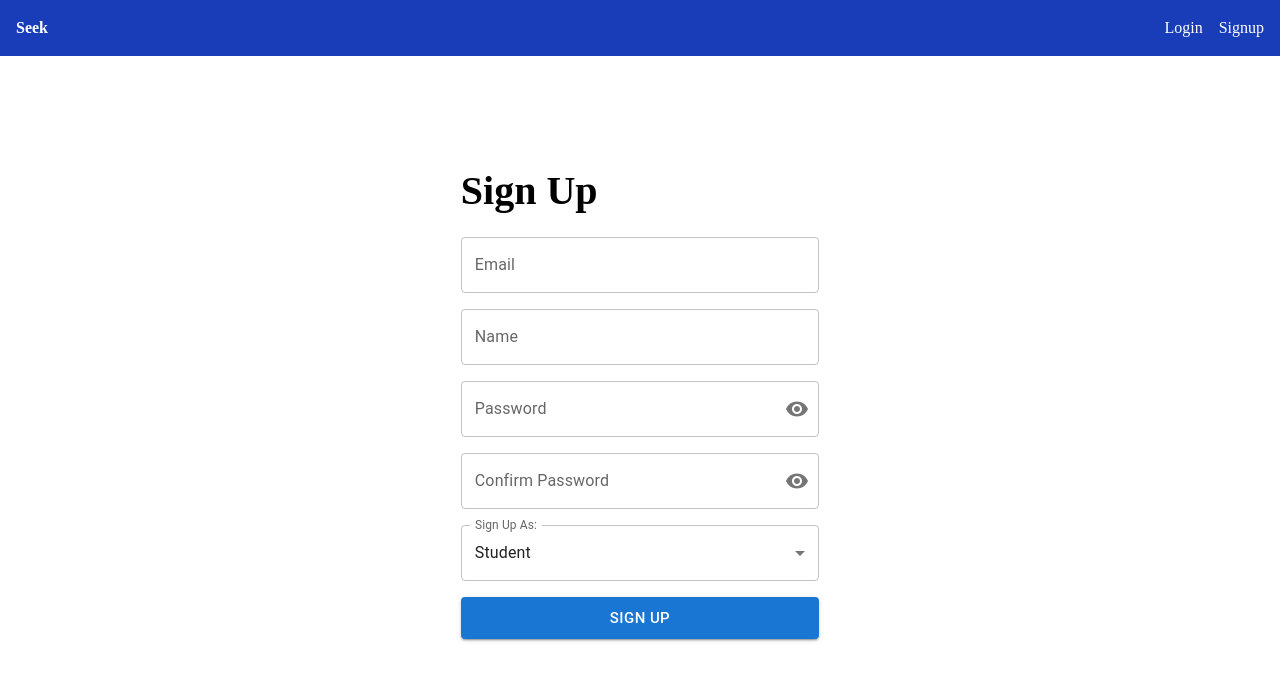
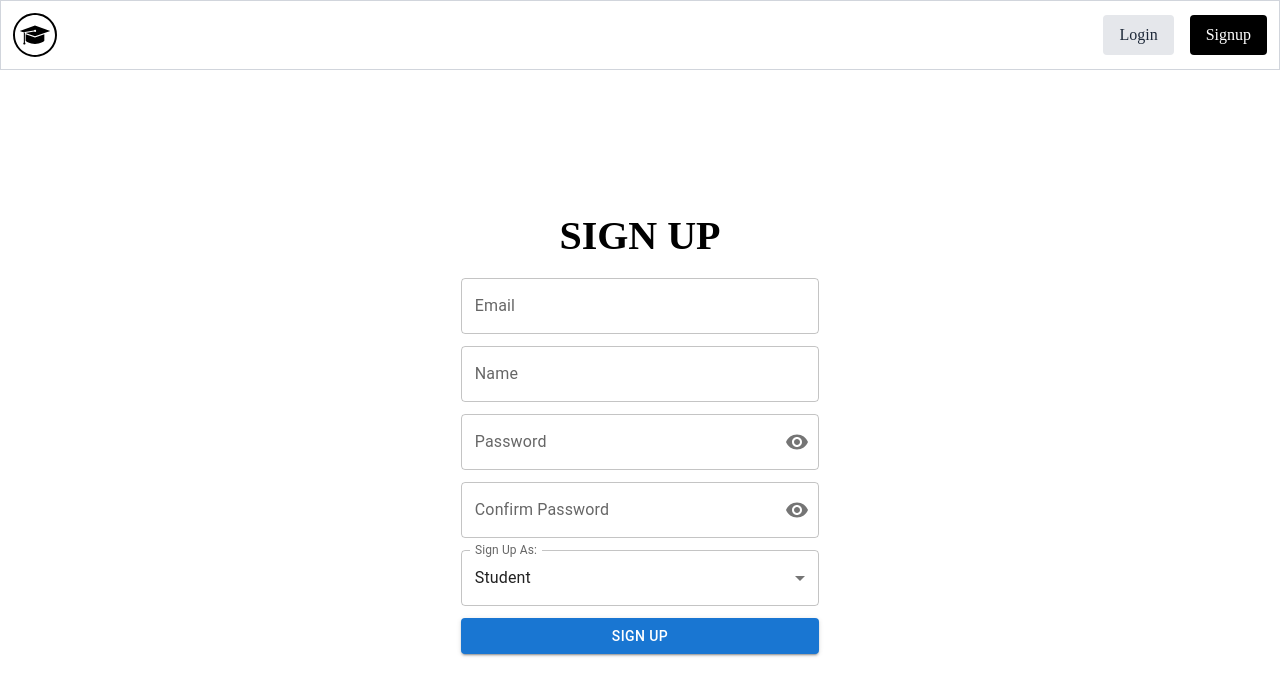
Before and after one commit to kartikey1188/Cognibot, a React (Vite) app in the folder frontend/: page /signup in a window 1280 px wide. Shown: the top 696 px of the page. Built offline with nearby package versions, Linux system fonts and the light colour scheme; a web font is replaced by a local one.

Commit message:
ui change and use object for input states

```diff
--- a/frontend/src/App.jsx
+++ b/frontend/src/App.jsx
@@ -7,6 +7,7 @@ import { useEffect } from 'react';
 import {useDispatch } from 'react-redux';
 import { Navbar } from './components/Navbar';
 import { setError } from './redux/slice/authSlice';
+import Layout from './Layout';
 
 function AppContent() {
   const dispatch = useDispatch();
@@ -17,8 +18,8 @@ function AppContent() {
 
   return (
     <>
-      <Navbar />
       <Routes>
+        <Route path="/" element={<Layout/>}>
           <Route path="/login" element={<Login />} />
           <Route path="/signup" element={<Signup />} />
 
@@ -48,6 +49,7 @@ function AppContent() {
               </PrivateRoute>
             }
           /> */}
+        </Route>
       </Routes>
     </>
   );
--- /dev/null
+++ b/frontend/src/Layout.jsx
@@ -0,0 +1,16 @@
+import { Outlet, Link } from "react-router-dom";
+import { Navbar } from "./components/Navbar";
+const Layout = () => {
+  return (
+    <div>
+      <Navbar></Navbar>
+
+      {/* Content will be rendered here */}
+      <main>
+        <Outlet />
+      </main>
+    </div>
+  );
+};
+
+export default Layout;
--- a/frontend/src/components/AuthForm.jsx
+++ b/frontend/src/components/AuthForm.jsx
@@ -1,16 +1,18 @@
 import { FormControl, TextField, InputAdornment, IconButton, InputLabel, OutlinedInput, Button, MenuItem } from "@mui/material";
 import { VisibilityOff, Visibility } from "@mui/icons-material";
 import { useSelector } from "react-redux";
+
 
 function AuthForm({ title, fields, buttonText, onSubmit}) {
   const error = useSelector((state) => state.auth.error);
   const loading = useSelector((state) => state.auth.loading);
 
+
   return (
-    <section className="auth-section min-h-screen flex justify-center items-center">
-      <form className="flex flex-col gap-[1em]">
-      { error && (<div className="error-div border border-red-800 rounded p-4 text-red-500 bg-red-200">{error}</div>) }
-        <h1 className="font-bold text-[2.5rem]">{title}</h1>
+    <section className="auth-section min-h-screen p-5 pt-20 flex justify-center items-center">
+      <form className="flex flex-col gap-[0.75em]">
+      { error && (<div className="error-div border border-red-800 lg:text-[0.8rem] text-[0.75rem] rounded p-[1em] text-red-500 bg-red-200">{error}</div>) }
+        <h1 className="font-bold md:text-[2.5rem] text-[1.75rem] text-center">{title}</h1>
         {fields.map((field, index) => (
           <FormControl key={index} fullWidth>
             {field.type === "password" ? (
@@ -28,7 +30,8 @@ function AuthForm({ title, fields, buttonText, onSubmit}) {
             )}
           </FormControl>
         ))}
-        <Button variant="contained" size="large" onClick={onSubmit}>
+
+        <Button variant="contained" onClick={onSubmit}>
           {buttonText}
         </Button>
       </form>
@@ -36,7 +39,7 @@ function AuthForm({ title, fields, buttonText, onSubmit}) {
   );
 }
 
-function PasswordField({ label, showPassword, togglePassword, onChange }) {
+function PasswordField({ label, showPassword, togglePassword, onChange,name }) {
   return (
     <FormControl fullWidth variant="outlined">
       <InputLabel>{label}</InputLabel>
@@ -44,6 +47,8 @@ function PasswordField({ label, showPassword, togglePassword, onChange }) {
         required
         type={showPassword ? "text" : "password"}
         onChange={onChange}
+        name={name}
+        id={name}
         endAdornment={
           <InputAdornment position="end">
             <IconButton onClick={togglePassword} edge="end">
--- a/frontend/src/components/Navbar.jsx
+++ b/frontend/src/components/Navbar.jsx
@@ -40,17 +40,17 @@ export const Navbar = () => {
   };
   };
   return (
-    <nav className="bg-blue-800 p-4 fixed w-full top-0">
+    <nav className="p-3 fixed w-full bg-white top-0 border border-b border-gray-300 z-10">
       <div className="container mx-auto flex justify-between items-center">
-        <Link to="/" className="text-white font-bold">
-          Seek
+        <Link to="/" className="bg-black rounded-full border border-2">
+          <img src="/graduation-cap-circular-button-svgrepo-com.svg" width="40px" alt="" />
         </Link>
 
         <div className="flex gap-4">
           {!user ? (
             <>
-              <Link to="/login" className="text-white">Login</Link>
-              <Link to="/signup" className="text-white">Signup</Link>
+              <Link to="/login" className="text-gray-800 bg-gray-200 px-[1em] py-[0.5em] rounded">Login</Link>
+              <Link to="/signup" className="text-white  bg-black px-[1em] py-[0.5em] rounded">Signup</Link>
             </>
           ) : (
             <>
--- a/frontend/src/index.css
+++ b/frontend/src/index.css
@@ -58,6 +58,10 @@
 }
 
 
+/* :root{
+
+} */
+
 body {
   /* background-color: black; */
   /* display : flex;
@@ -66,9 +70,31 @@ body {
   align-items: center; */
   font-family: "Funnel Display", serif;
   font-optical-sizing: auto;
+  /* background-color: var(--foreground); */
+}
+
+.auth-section > form {
+  width : min(100%, max(28vw, 300px));
+  min-width : 210px
+}
+
+
+/* Debugging CSS - Remove before production */
+/* *{
+  border:1px solid red;
+} */
+
+::-webkit-scrollbar {
+  width: 12px;
+  background-color: #000000;
+  padding : 2px
+}
+
+::-webkit-scrollbar-thumb {
+  background-color: rgb(100, 99, 99);
 
 }
 
-.auth-section > form {
-  width : min(100%, max(28vw, 300px))
+::-webkit-scrollbar-thumb:hover {
+  background-color: rgb(129, 128, 128);
 }
--- a/frontend/src/pages/Auth/Login.jsx
+++ b/frontend/src/pages/Auth/Login.jsx
@@ -9,16 +9,26 @@ import { setError } from "../../redux/slice/authSlice";
 function Login() {
   const [showPassword, setShowPassword] = useState(false);
   const togglePassword = () => setShowPassword((prev) => !prev);
-  const [email, setEmail] = useState("");
   const dispatch = useDispatch();
   const navigate = useNavigate();
   const user = useSelector((state) => state.auth.user);
-  const [password, setPassword] = useState("");
+
+  const [formData, setformData] = useState({
+    email: "",
+    password: "",
+  })
+
+  const handleChange = (e)=>{
+    setformData(formData => ({
+      ...formData,
+      [e.target.name]: e.target.value
+    }))
+  }
 
 
   const fields = [
-    { label: "Email", type: "email", onChange: (e) => setEmail(e.target.value) },
-    { label: "Password", type: "password", showPassword, togglePassword, onChange: (e) => setPassword(e.target.value) }
+    { label: "Email", type: "email", name:"email", onChange: handleChange },
+    { label: "Password", type: "password", showPassword, name:"password",onChange: handleChange, togglePassword }
   ];
 
 
@@ -44,16 +54,17 @@ function Login() {
 
   const handleLogin = async (e) => {
     e.preventDefault();
-    if (!email || !password) {
+    console.log(formData)
+    if (!formData.email || !formData.password) {
       dispatch(setError("Oops! Don't forget to fill in all the fields."));
       return;
     }
-    dispatch(loginUser({ email, password }));
+    dispatch(loginUser( formData ));
   };
 
   return (
     <>
-      <AuthForm title="Log In" fields={fields} buttonText="Log In" onSubmit={handleLogin} />
+      <AuthForm title="LOG IN" fields={fields} buttonText="LOG IN" onSubmit={handleLogin} />
     </>
 );
 }
--- a/frontend/src/pages/Auth/Signup.jsx
+++ b/frontend/src/pages/Auth/Signup.jsx
@@ -10,12 +10,20 @@ function Signup() {
   const [showConfirmPassword, setShowConfirmPassword] = useState(false);
   const togglePassword = () => setShowPassword((prev) => !prev);
   const toggleConfirmPassword = () => setShowConfirmPassword((pre) => !pre);
-  const [name, setName] = useState("")
-  const [password, setPassword] = useState("")
-  const [confirm_password, setConfirmPassword] = useState("")
-  const [email, setEmail] = useState("")
-  const [role, setRole] = useState("student")
+  const [formData, setformData] = useState({
+    email: "",
+    password: "",
+    confirm_password: "",
+    name: "",
+    role: "student"
+  })
 
+  const handleChange = (e)=>{
+    setformData(formData => ({
+      ...formData,
+      [e.target.name]: e.target.value
+    }))
+  }
 
   const dispatch = useDispatch()
   const navigate = useNavigate()
@@ -25,11 +33,11 @@ function Signup() {
   ];
 
   const fields = [
-    { label: "Email", type: "email", defaultValue: "", onChange : (e) => setEmail(e.target.value) },
-    { label: "Name", type: "text", defaultValue: "", onChange : (e) => setName(e.target.value) },
-    { label: "Password", type: "password", showPassword: showPassword, togglePassword:togglePassword, onChange : (e) => setPassword(e.target.value) },
-    { label: "Confirm Password", type: "password", showPassword: showConfirmPassword,togglePassword: toggleConfirmPassword, onChange : (e) => setConfirmPassword(e.target.value) },
-    { label: "Sign Up As:", type: "select", options: IamA, defaultValue: "student", onChange : (e)=>setRole(e.target.value) }
+    { label: "Email",  name : "email",type: "email", defaultValue: "", onChange : handleChange },
+    { label: "Name", name : "name",type: "text", defaultValue: "", onChange : handleChange},
+    { label: "Password", name : "password", type: "password", showPassword: showPassword, togglePassword:togglePassword, onChange : handleChange },
+    { label: "Confirm Password", name : "confirm_password",type: "password", showPassword: showConfirmPassword,togglePassword: toggleConfirmPassword, onChange : handleChange },
+    { label: "Sign Up As:", type: "select", name : "role", options: IamA, defaultValue: "student", onChange : handleChange  }
   ];
 
 
@@ -37,12 +45,12 @@ function Signup() {
     e.preventDefault();
     dispatch(setError(""))
     // console.log(email)
-    if (!email || !password || !name || !confirm_password) {
+    if (!formData.email || !formData.password || !formData.confirm_password || !formData.name) {
       dispatch(setError("Oops! Don't forget to fill in all the fields."));
       return;
     }
     try {
-      await axiosInstance.post("/register", {name, email, password, confirm_password, role});
+      await axiosInstance.post("/register", formData);
       navigate("/login"); // Redirect to login page
     } catch (err) {
 
@@ -50,7 +58,7 @@ function Signup() {
     }
   };
 
-  return <AuthForm title="Sign Up" fields={fields} buttonText="Sign Up" onSubmit={handleRegister}/>;
+  return <AuthForm title="SIGN UP" fields={fields} buttonText="Sign Up" onSubmit={handleRegister}/>;
 }
 
 export default Signup;
--- a/frontend/src/redux/store.js
+++ b/frontend/src/redux/store.js
@@ -6,6 +6,7 @@ import { persistReducer, persistStore } from 'redux-persist';
 const persistConfig = {
     key: "root",
     storage,
+    whitelist: []
 }
 
 const persistedReducer = persistReducer(persistConfig, combineReducers({
```
Also changed, not shown: 2 other files (tests, documents, lock files or other folders). Lines whose indentation alone changed are shown as unchanged.
